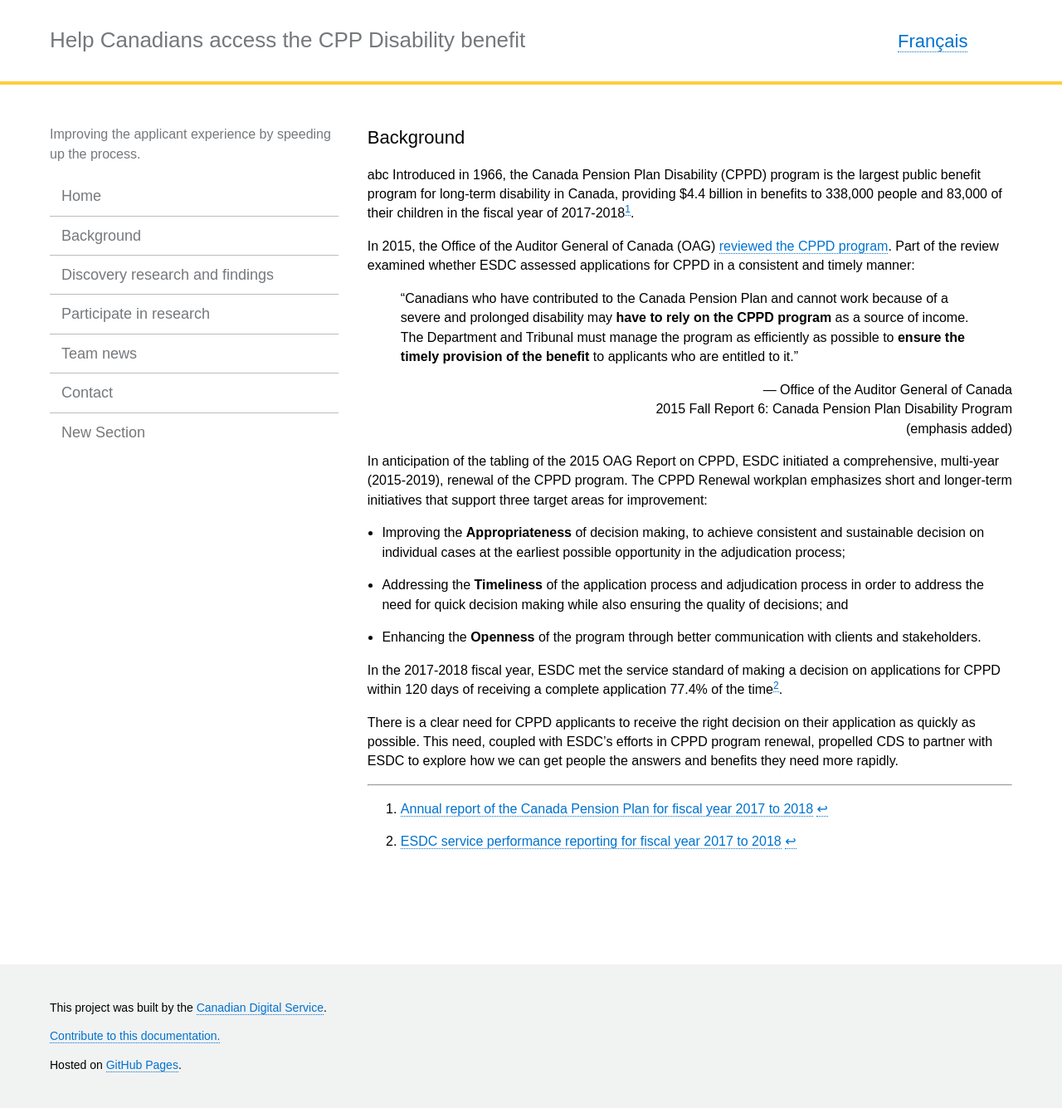
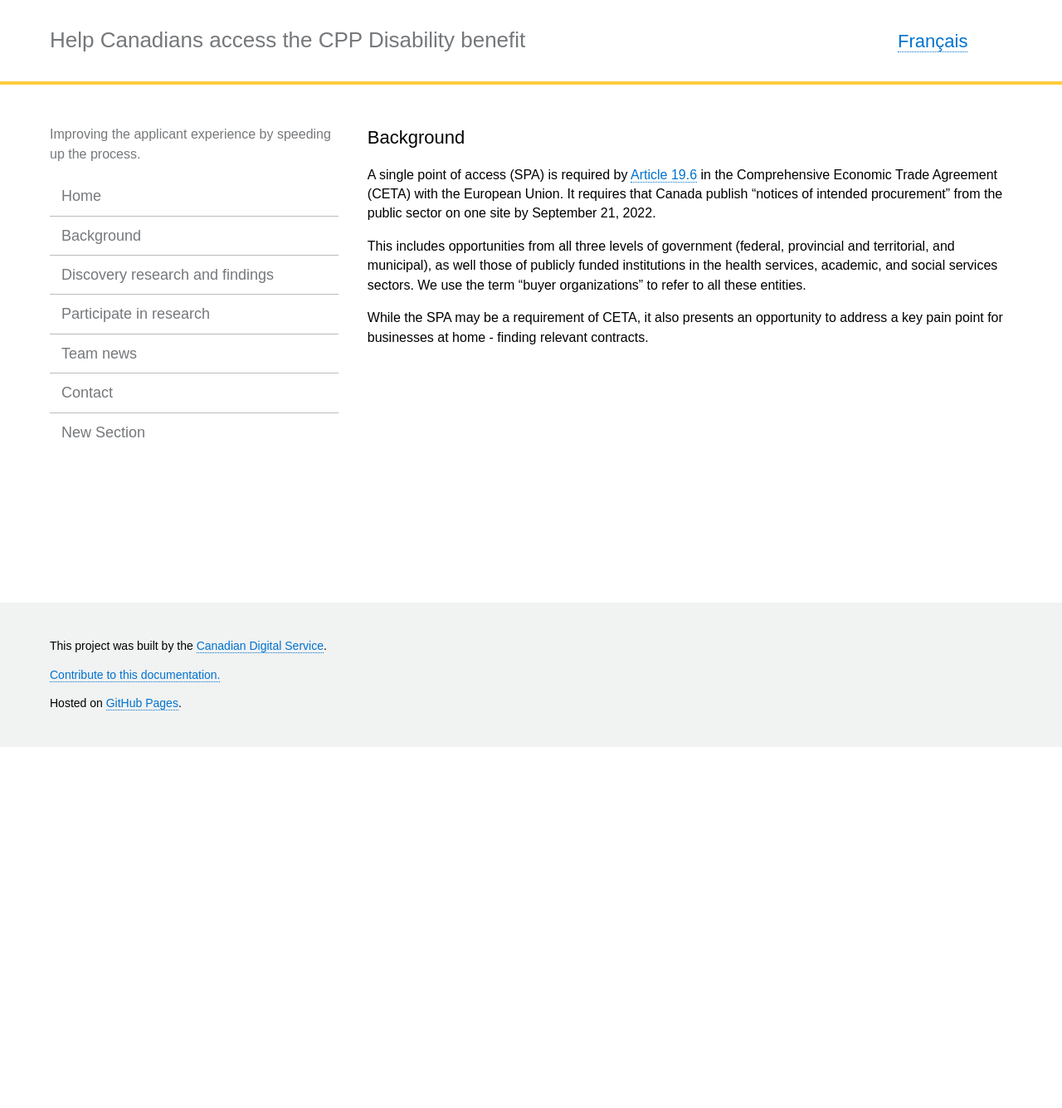
Before and after one commit to cds-snc/pspc-documentation, a Jekyll site: the page built from _pages/en/background.md, in a window 1280 px wide. Shown: the whole page at 83% size. Built offline with Jekyll 4.4.1, drawn with Linux system fonts in a browser that asks for light colours; after the commit the page ends 900 px from its top, so only the background shows below that.

Commit message:
Update background.md

```diff
--- a/_pages/en/background.md
+++ b/_pages/en/background.md
@@ -6,26 +6,8 @@ permalink: "/background/"
 trans_url: "/contexte/"
 ---
 
-abc Introduced in 1966, the Canada Pension Plan Disability (CPPD) program is the largest public benefit program for long-term disability in Canada, providing $4.4 billion in benefits to 338,000 people and 83,000 of their children in the fiscal year of 2017-2018[^1].
+A single point of access (SPA) is required by [Article 19.6](https://www.international.gc.ca/trade-commerce/trade-agreements-accords-commerciaux/agr-acc/ceta-aecg/text-texte/19.aspx?lang=eng) in the Comprehensive Economic Trade Agreement (CETA) with the European Union. It requires that Canada publish “notices of intended procurement” from the public sector on one site by September 21, 2022.
 
-In 2015, the Office of the Auditor General of Canada (OAG) [reviewed the CPPD program](http://www.oag-bvg.gc.ca/internet/English/parl_oag_201602_06_e_41063.html). Part of the review examined whether ESDC assessed applications for CPPD in a consistent and timely manner:
+This includes opportunities from all three levels of government (federal, provincial and territorial, and municipal), as well those of publicly funded institutions in the health services, academic, and social services sectors. We use the term “buyer organizations” to refer to all these entities.
 
-> “Canadians who have contributed to the Canada Pension Plan and cannot work because of a severe and prolonged disability may **have to rely on the CPPD program** as a source of income. The Department and Tribunal must manage the program as efficiently as possible to **ensure the timely provision of the benefit** to applicants who are entitled to it.”
-<div style="text-align: right">— Office of the Auditor General of Canada</div>
-<div style="text-align: right">2015 Fall Report 6: Canada Pension Plan Disability Program</div>
-<div style="text-align: right">(emphasis added)</div>
-
-In anticipation of the tabling of the 2015 OAG Report on CPPD, ESDC initiated a comprehensive, multi-year (2015-2019), renewal of the CPPD program. The CPPD Renewal workplan emphasizes short and longer-term initiatives that support three target areas for improvement:
-
-* Improving the **Appropriateness** of decision making, to achieve consistent and sustainable decision on individual cases at the earliest possible opportunity in the adjudication process;
-* Addressing the **Timeliness** of the application process and adjudication process in order to address the need for quick decision making while also ensuring the quality of decisions; and
-* Enhancing the **Openness** of the program through better communication with clients and stakeholders.
-
-In the 2017-2018 fiscal year, ESDC met the service standard of making a decision on applications for CPPD within 120 days of receiving a complete application 77.4% of the time[^2].
-
-There is a clear need for CPPD applicants to receive the right decision on their application as quickly as possible. This need, coupled with ESDC’s efforts in CPPD program renewal, propelled CDS to partner with ESDC to explore how we can get people the answers and benefits they need more rapidly.
-
----
-
-[^1]: [Annual report of the Canada Pension Plan for fiscal year 2017 to 2018](https://www.canada.ca/en/employment-social-development/programs/pensions/reports/annual-2018.html)
-[^2]: [ESDC service performance reporting for fiscal year 2017 to 2018](https://www.canada.ca/en/employment-social-development/corporate/transparency/service-standards-2017-2018.html#s6)
+While the SPA may be a requirement of CETA, it also presents an opportunity to address a key pain point for businesses at home - finding relevant contracts.
```
